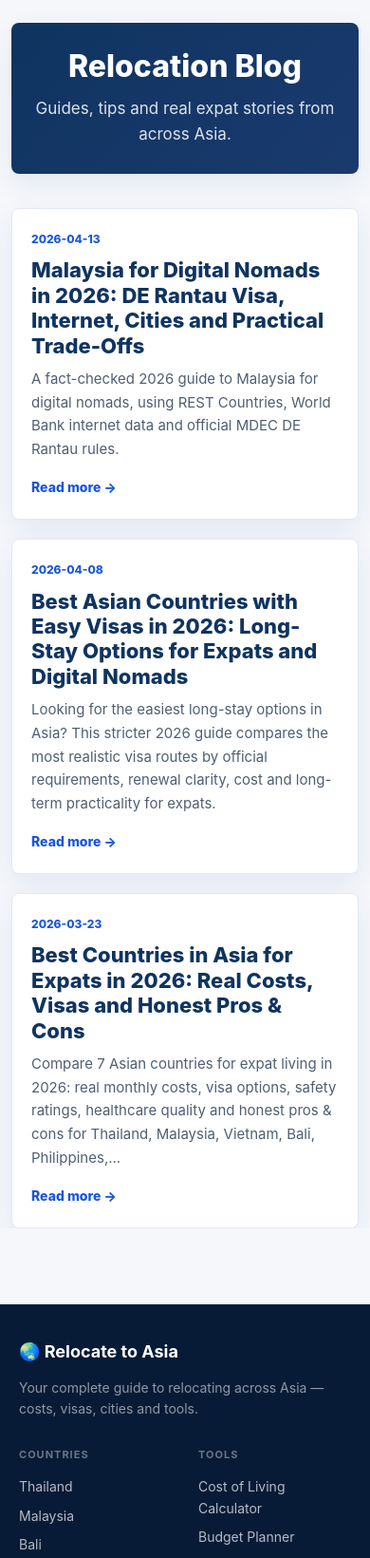
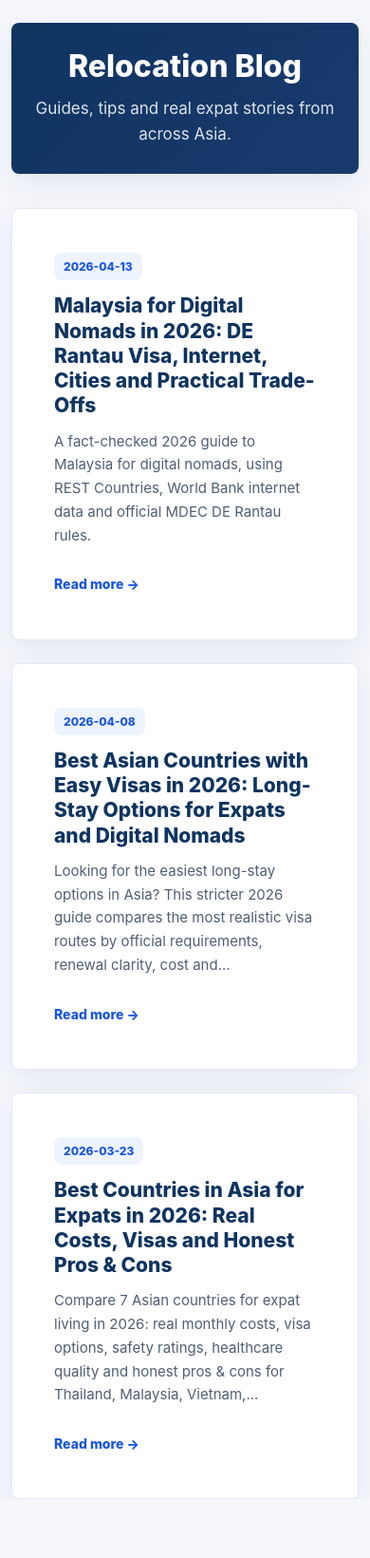
Before and after one commit to sakyrum1988/marharuta, a Flask app: page /blog/ in a window 390 px wide. Shown: the part 57-1697 px from the top of the page at 95% size. Run offline with Flask 3, Linux system fonts and the light colour scheme; data comes from the database, SQL or seed files in the repository; both versions use the stored data as it was after the commit.

Commit message:
Improve SEO, mobile layout, and blog content

```diff
--- a/app.py
+++ b/app.py
@@ -33,7 +33,9 @@ DEFAULT_DESCRIPTION = (
 def strip_html(value: str | None) -> str:
     if not value:
         return ""
-    text = re.sub(r"<[^>]+>", " ", value)
+    text = re.sub(r"<style\b[^>]*>.*?</style>", " ", value, flags=re.IGNORECASE | re.DOTALL)
+    text = re.sub(r"<script\b[^>]*>.*?</script>", " ", text, flags=re.IGNORECASE | re.DOTALL)
+    text = re.sub(r"<[^>]+>", " ", text)
     text = re.sub(r"\s+", " ", text)
     return text.strip()
 
@@ -274,5 +276,15 @@ def post_ru(slug: str):
     return render_post_row(row, lang="ru")
 
 
+@app.errorhandler(404)
+def not_found(error):
+    seo = seo_payload(
+        title="Page Not Found",
+        description="The page could not be found. Use Relocate to Asia navigation to browse countries, visas, comparisons, tools and relocation guides.",
+    )
+    seo["meta_robots"] = "noindex,follow"
+    return render_template("404.html", seo=seo), 404
+
+
 if __name__ == "__main__":
     app.run(debug=True)
--- a/templates/base.html
+++ b/templates/base.html
@@ -701,19 +701,26 @@
     }
 
     .rta-blog-hero p {
-      margin: 0;
+      max-width: 680px;
+      margin: 0 auto;
       color: rgba(255,255,255,.86);
       font-size: 17px;
     }
 
     .rta-blog-grid {
       display: grid;
-      gap: 20px;
+      grid-template-columns: repeat(auto-fit, minmax(280px, 1fr));
+      gap: 24px;
+      align-items: stretch;
     }
 
     .rta-blog-card {
-      display: block;
-      padding: 26px 28px;
+      position: relative;
+      display: flex;
+      min-height: 310px;
+      flex-direction: column;
+      overflow: hidden;
+      padding: 0;
       background: var(--white);
       border: 1px solid var(--line);
       color: inherit;
@@ -721,14 +728,33 @@
       transition: transform .15s, box-shadow .15s, border-color .15s;
     }
 
+    .rta-blog-card::before {
+      content: "";
+      display: block;
+      height: 8px;
+      background: linear-gradient(90deg, #1a56db, #0f3460);
+    }
+
     .rta-blog-card:hover {
       transform: translateY(-2px);
       border-color: #bfd0ee;
       box-shadow: 0 16px 38px rgba(15, 52, 96, 0.12);
     }
 
+    .rta-blog-card-body {
+      display: flex;
+      min-height: 100%;
+      flex: 1;
+      flex-direction: column;
+      padding: 24px;
+    }
+
     .rta-blog-date {
-      margin-bottom: 10px;
+      width: fit-content;
+      margin-bottom: 14px;
+      padding: 5px 10px;
+      border-radius: var(--radius);
+      background: var(--blue-soft);
       color: var(--blue);
       font-size: 12px;
       font-weight: 800;
@@ -736,10 +762,11 @@
     }
 
     .rta-blog-card h2 {
-      margin: 0 0 10px;
+      margin: 0 0 12px;
       color: var(--dark);
-      font-size: 22px;
+      font-size: 21px;
       font-weight: 800;
+      line-height: 1.25;
     }
 
     .rta-blog-excerpt {
@@ -749,7 +776,8 @@
     }
 
     .rta-blog-link {
-      margin-top: 16px;
+      margin-top: auto;
+      padding-top: 20px;
       color: var(--blue);
       font-size: 14px;
       font-weight: 800;
--- a/templates/blog.html
+++ b/templates/blog.html
@@ -13,14 +13,16 @@
     <div class="rta-blog-grid">
       {% for post in posts %}
       <a class="rta-blog-card" href="/blog/{{ post['slug'] }}/">
+        <div class="rta-blog-card-body">
           <div class="rta-blog-date">{{ post['date'][:10] }}</div>
           <h2>{{ post['title'] | safe }}</h2>
           {% if post['excerpt'] %}
           <div class="rta-blog-excerpt">
-          {{ post['excerpt'] | striptags | truncate(200) }}
+            {{ post['excerpt'] | striptags | truncate(180) }}
           </div>
           {% endif %}
           <div class="rta-blog-link">Read more &rarr;</div>
+        </div>
       </a>
       {% endfor %}
     </div>
```
Also changed, not shown: other parts of templates/base.html (+65 -0 lines), templates/404.html (added, +18 -0 lines), content.db. Lines whose indentation alone changed are shown as unchanged.
